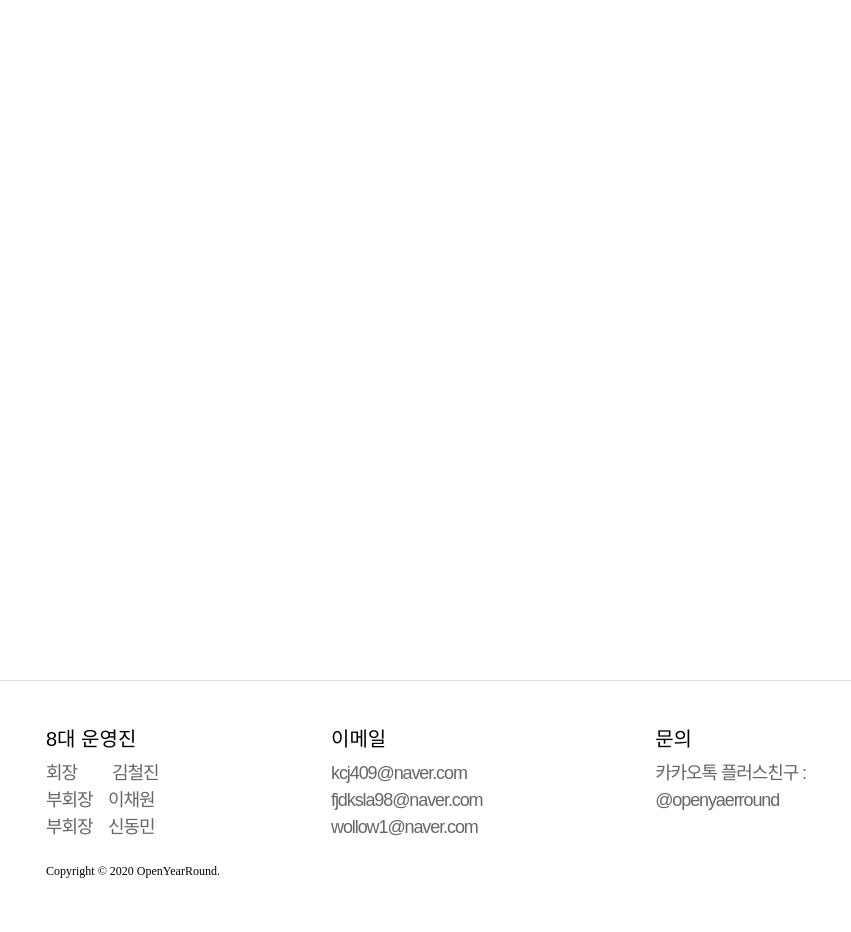
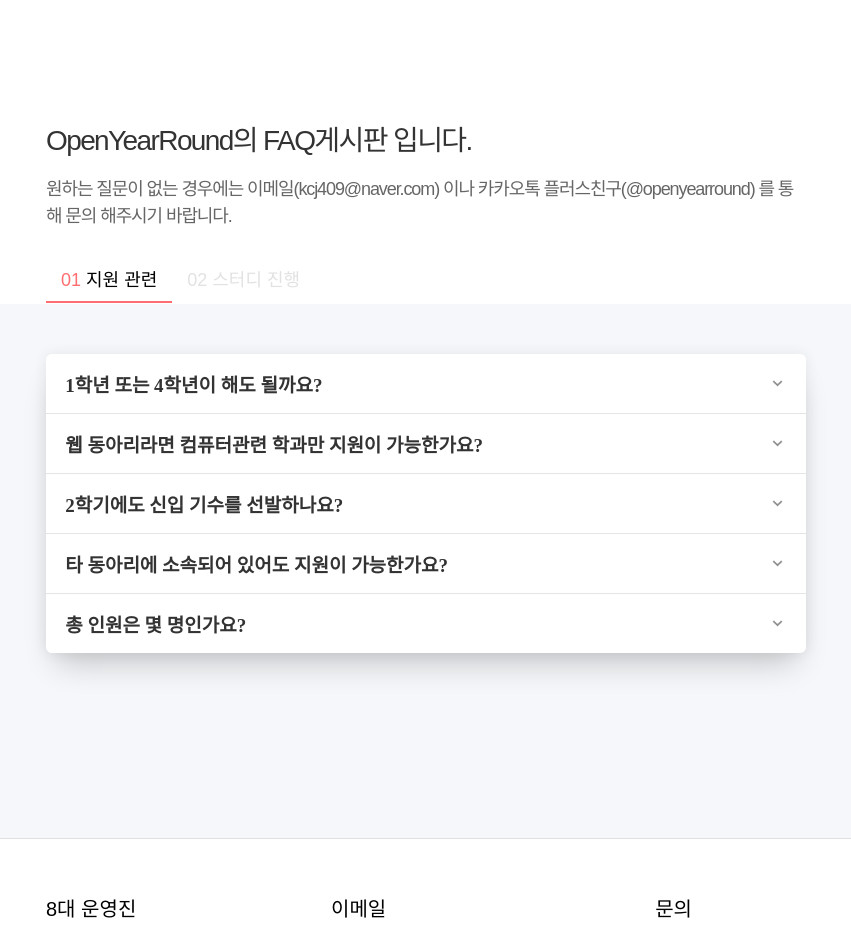
Before and after one commit to dev-oyr/renewal-ourpage, a React (Create React App) app: page /faq/01 in a window 1280 px wide. Shown: the top 932 px of the page, without its empty margins (214-1065 px from the left). Built offline with nearby package versions, Linux system fonts and the light colour scheme; no server answers; a web font is replaced by a local one.

Commit message:
Apply 수정 및 footer 수정

```diff
--- a/src/App.js
+++ b/src/App.js
@@ -37,13 +37,13 @@
                 <>
                     <Nav current="mail"></Nav>
                     <Wrapper>
-                        {/* <Route path="/" component={Main} exact />
+                        <Route path="/" component={Main} exact />
                         <Route path="/recruit" component={Recruit} />
                         <Route path="/faq/:id" component={FAQ} />
-                        <Route path="/login" component={Login} /> */}
+                        <Route path="/login" component={Login} />
                         <Route path="/apply" component={Apply} />
-                        {/* <Route path="/cardpage/:title" component={CardPage} />
-                        <Route path="/admins" component={Admins} /> */}
+                        <Route path="/cardpage/:title" component={CardPage} />
+                        <Route path="/admins" component={Admins} />
                     </Wrapper>
                     <Footer></Footer>
                 </>
--- a/src/components/Step1.js
+++ b/src/components/Step1.js
@@ -23,8 +23,17 @@
         '& label.Mui-focused': {
             color: '#666666',
         },
+        '& .MuiFormLabel-root.Mui-error': {
+            color: '#f44336',
+        },
         '& .MuiInput-underline:after': {
             borderBottomColor: '#666666',
+        },
+        '& .MuiInput-underline.Mui-error:after': {
+            borderBottomColor: '#f44336',
+            '&:hover': {
+                borderBottomColor: '#d6372b',
+            },
         },
     },
 })(TextField);
@@ -34,11 +43,34 @@
         '& .MuiInput-underline:after': {
             borderBottom: '2px solid #666666',
         },
+        '& .MuiFormLabel-root.Mui-error': {
+            color: '#f44336',
+        },
+        '& .MuiInput-underline.Mui-error:after': {
+            borderBottomColor: '#f44336',
+            '&:hover': {
+                borderBottomColor: '#d6372b',
+            },
+        },
         '& .MuiFormLabel-root.Mui-focused': {
+            color: '#666666',
+        },
+        '& .MuiFormLabel-root.Mui-focused.Mui-error': {
             color: '#666666',
         },
     },
 })(FormControl);
+
+const CssKeyboardDatePicker = withStyles({
+    root: {
+        '& .MuiFormLabel-root.Mui-focused': {
+            color: '#666666',
+        },
+        '& .MuiInput-underline:after': {
+            borderBottomColor: '#666666',
+        },
+    },
+})(KeyboardDatePicker);
 
 function Step1({ errors }) {
     const classes = useStyles();
@@ -171,9 +203,8 @@
 
                 <MuiPickersUtilsProvider utils={DateFnsUtils}>
                     <Grid item xs={12}>
-                        <KeyboardDatePicker
+                        <CssKeyboardDatePicker
                             error={errors.birthday}
-                            disableToolbar
                             variant="inline"
                             format="yyyy-MM-dd"
                             margin="normal"
--- a/src/components/Wrapper.js
+++ b/src/components/Wrapper.js
@@ -2,8 +2,8 @@
 
 function Wrapper({ children }) {
     const style = {
+        minHeight: '70vh',
         marginTop: '120px',
-        minHeight: '70vh',
     };
 
     return <div style={style}>{children}</div>;
--- a/src/pages/FAQ.js
+++ b/src/pages/FAQ.js
@@ -6,12 +6,13 @@
 function FAQ() {
     return (
         <>
+            <div className="headerBody">
                 <div className="responsive">
                     <div className="faq">
                         <div className="kr header-font">OpenYearRound의 FAQ게시판 입니다.</div>
                         <div className="kr desc-font">
-                        원하는 질문이 없는 경우에는 이메일(kcj409@naver.com) 이나 카카오톡 플러스친구(@openyearround) 를 통해 문의 해주시기
-                        바랍니다.
+                            원하는 질문이 없는 경우에는 이메일(kcj409@naver.com) 이나 카카오톡 플러스친구(@openyearround) 를 통해 문의
+                            해주시기 바랍니다.
                         </div>
 
                         <div className="subRoute">
@@ -30,7 +31,7 @@
                         </div>
                     </div>
                 </div>
-
+            </div>
             <div className="accordion">
                 <div className="responsive">
                     <Route path="/faq/:id" exact component={Accordion}></Route>
--- a/src/pages/MobileApply.js
+++ b/src/pages/MobileApply.js
@@ -1,12 +1,21 @@
 import React from 'react';
-import ApplyForm from '../components/mobile/ApplyForm';
+import ApplyForm from '../components/ApplyForm';
 import '../styles/apply.scss';
+import { ApplyProvider } from '../context/applyContext';
+import { Redirect } from 'react-router-dom';
+import { dbCtrl } from '../database/DBCtrl';
 
 function MobileApply() {
     return (
-        <div className="responsive">
-            <ApplyForm />
-        </div>
+        <>
+            {!dbCtrl.isApplyAvailable(false) ? (alert('죄송하지만, 접수 기간이 아닙니다!'), (<Redirect to="/" />)) : false}
+            <ApplyProvider>
+                <div className="responsive">
+                    <div className="kr header-font">지원하기</div>
+                    <ApplyForm />
+                </div>
+            </ApplyProvider>
+        </>
     );
 }
 
--- a/src/styles/apply.scss
+++ b/src/styles/apply.scss
@@ -43,6 +43,13 @@
 .MuiStepIcon-root.MuiStepIcon-completed {
     color: $pointColor !important;
 }
+.MuiPickersDay-daySelected,
+.MuiPickersToolbar-toolbar {
+    background-color: $pointColor !important;
+}
+.MuiTypography-colorPrimary {
+    color: $pointColor !important;
+}
 
 .optional::after {
     font-family: 'Noto Sans KR', sans-serif;
--- a/src/styles/common.scss
+++ b/src/styles/common.scss
@@ -55,6 +55,7 @@
 
 body,
 html {
+    font-family: 'Noto Sans KR', sans-serif;
     margin: 0;
     height: 100%;
     -ms-overflow-style: none; /* IE and Edge */
--- a/src/styles/faq.scss
+++ b/src/styles/faq.scss
@@ -1,10 +1,17 @@
 $pointColor: #ff6d70;
 
+body {
+}
+.headerBody {
+    background-color: white;
+    margin-top: -120px;
+    padding-top: 120px;
+}
 .faq {
     width: 100%;
 }
 .accordion {
-    min-height: 30vh;
+    min-height: 48vh;
     padding-top: 50px;
     padding-bottom: 100px;
     background-color: #f5f7fa;
--- a/src/styles/footer.scss
+++ b/src/styles/footer.scss
@@ -1,10 +1,10 @@
 $pointColor: #ff6d70;
 
 .footer {
+    box-sizing: content-box !important;
     width: 100%;
-    height: 20vh;
+    height: 26vh;
     padding: 5vh 0;
-    //background-color: $pointColor;
     background-color: white;
     border-top: 1px solid rgba(0, 0, 0, 0.12);
 
```
Also changed, not shown: src/styles/apply_form.scss (added). Lines whose indentation alone changed are shown as unchanged.
